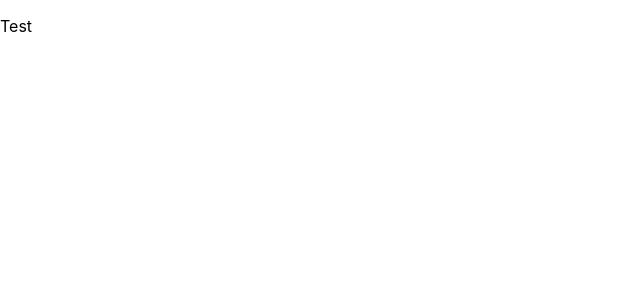
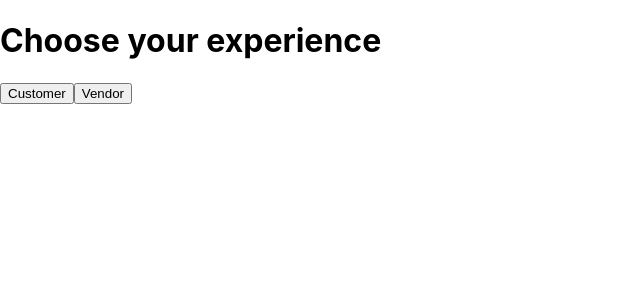
Before and after one commit to julioahurtado/Truck-d, a React (Create React App) app in the folder UI-Files/: page / in a window 1280 px wide. Shown: the top 300 px of the page, without its empty margins (0-640 px from the left). Built offline with nearby package versions, Linux system fonts and the light colour scheme.

Commit message:
Adding elements to landing page

```diff
--- a/UI-Files/src/index.tsx
+++ b/UI-Files/src/index.tsx
@@ -1,12 +1,12 @@
 import React from 'react';
 import ReactDOM from 'react-dom';
 import './index.css';
-import CustomerLandingPage from './modules/Customer/pages/CustomerLandingPage';
+import LandingPage from './modules/LandingPage/pages/LandingPage';
 import * as serviceWorker from './StartFiles/serviceWorker';
 
 ReactDOM.render(
-<CustomerLandingPage
-    description='Test'/>, document.getElementById('root'));
+<LandingPage
+    description='Eyy Lmao'/>, document.getElementById('root'));
 
 // If you want your app to work offline and load faster, you can change
 // unregister() to register() below. Note this comes with some pitfalls.
--- /dev/null
+++ b/UI-Files/src/modules/LandingPage/pages/LandingPage.tsx
@@ -0,0 +1,21 @@
+
+import * as React from 'react'
+import * as Router from 'react-router-dom'
+
+interface LandingPageProps{
+    description: String;
+}
+
+export default class LandingPage extends React.Component<LandingPageProps> {
+    render(){
+        return (
+            <div>
+                <h1>Choose your experience</h1>
+                <div>
+                    <button>Customer</button>
+                    <button>Vendor</button>
+                </div>
+            </div>
+        )
+    }
+}
```
